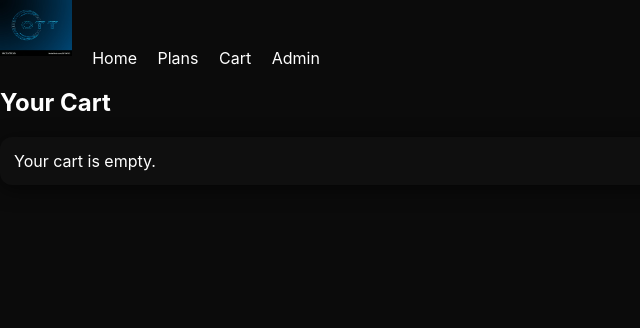
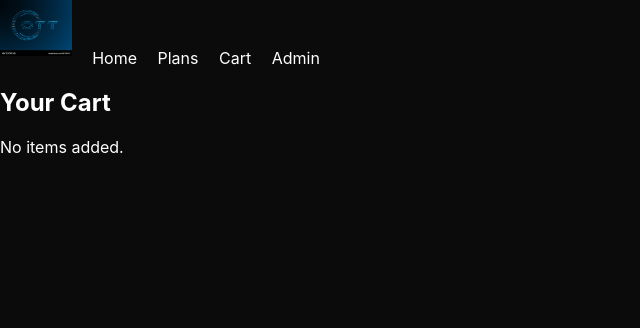
Before and after one commit to kafeelk528-ship-it/ott-minor-fixed, a Flask app: page /cart in a window 1280 px wide. Shown: the top 328 px of the page, without its empty margins (0-640 px from the left). Run offline with Flask 3, Linux system fonts and the light colour scheme.

Commit message:
Update cart.html

```diff
--- a/templates/cart.html
+++ b/templates/cart.html
@@ -1,22 +1,22 @@
 {% extends "base.html" %}
 {% block content %}
+
 <h2>Your Cart</h2>
-{% if items %}
-  <div>
-    {% for i in items %}
-      <div class="card" style="display:flex;justify-content:space-between;align-items:center">
-        <div>
-          <strong>{{ i.name }}</strong><div class="small">₹{{ i.price }}</div>
-        </div>
-        <div>
-          <a href="{{ url_for('cart_remove', pid=i.id) }}" class="btn ghost">Remove</a>
-        </div>
-      </div>
-    {% endfor %}
-  </div>
-  <div style="margin-top:12px">Total: <strong>₹{{ total }}</strong></div>
-  <div style="margin-top:12px"><a class="btn" href="{{ url_for('checkout') }}">Proceed to Checkout</a></div>
+
+{% if products|length == 0 %}
+<p>No items added.</p>
 {% else %}
-  <div class="card">Your cart is empty.</div>
+
+<ul class="cart-list">
+{% for p in products %}
+<li>{{ p[1] }} — ₹{{ p[2] }}</li>
+{% endfor %}
+</ul>
+
+<h3>Total: ₹{{ total }}</h3>
+
+<a href="/checkout" class="btn2">Proceed to Pay</a>
+
 {% endif %}
+
 {% endblock %}
```
